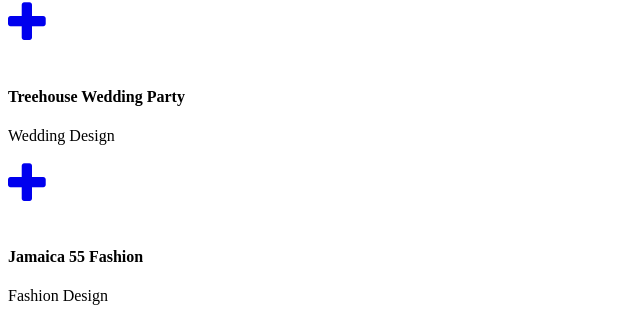
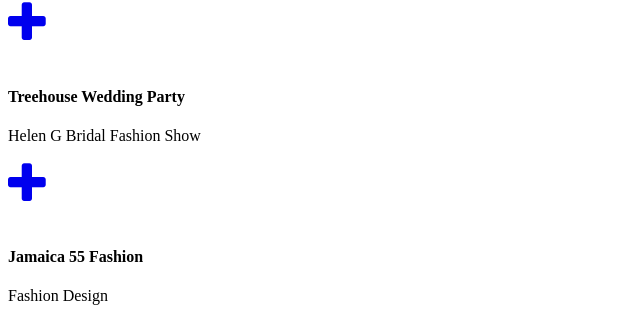
Before and after one commit to phpwebdevelope/phpwebdevelope.github.io, a Jekyll site: the page built from _posts/2018-01-15-project-4.markdown, in a window 1280 px wide and 900 px high, scrolled down 1164 px. Shown: the part 133-452 px from the top of the window, without its empty margins (0-640 px from the left). Built offline with Jekyll 4.4.1, drawn with Linux system fonts in a browser that asks for light colours; some web fonts are replaced; comment, search, counter and statistics services are not loaded; some of the changed text lies outside the part shown.

Commit message:
Update 2018-01-15-project-4.markdown

```diff
--- a/_posts/2018-01-15-project-4.markdown
+++ b/_posts/2018-01-15-project-4.markdown
@@ -1,15 +1,15 @@
 ---
 title: Treehouse Wedding Party
-subtitle: Wedding Design
+subtitle: Helen G Bridal Fashion Show
 layout: default
 modal-id: 4
 date: 2018-01-15
 img: helen.png
 thumbnail: helen.png
 alt: image-alt
-project-date: April 2018
+project-date: January 2017
 client: Brides
 category: Fashion Design
-description: Wedding.
+description: Helen G Bridal Competition Fashion Show 2017.
 
 ---
```
